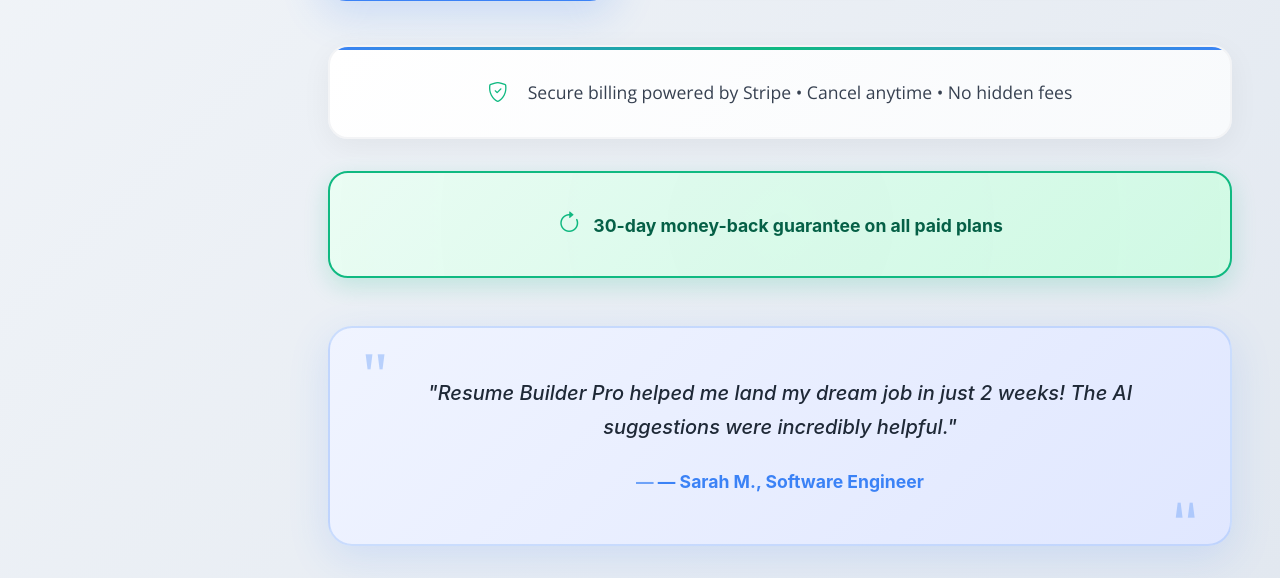
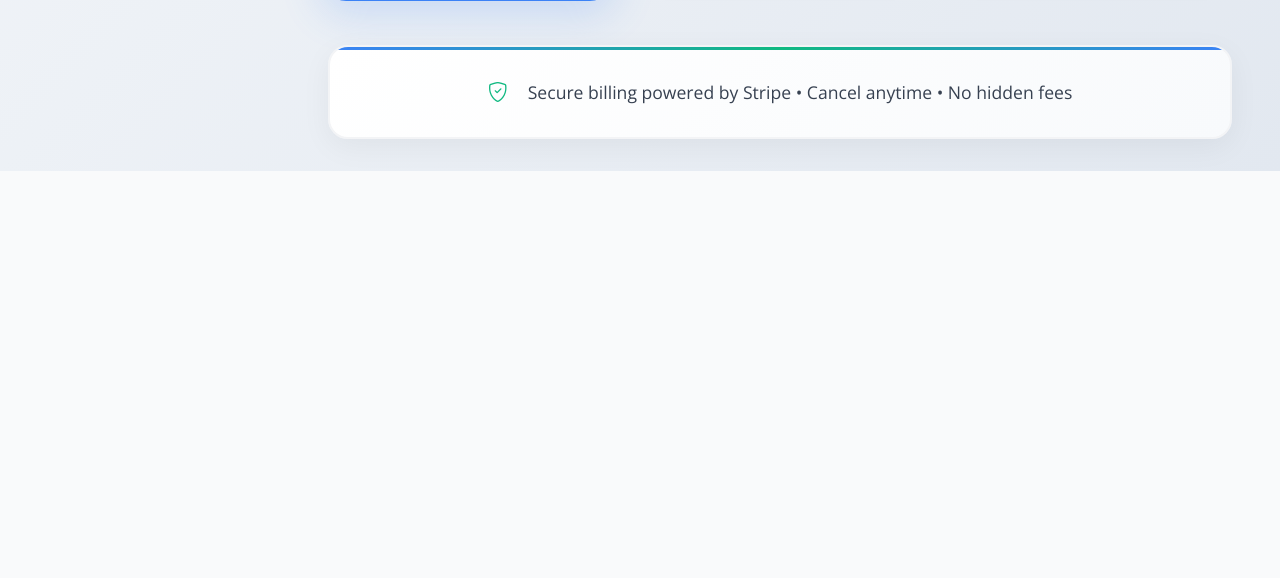
Before and after one commit to cvsper/resume_build_v1, a Flask app: page /test-pricing-no-auth in a window 1280 px wide. Shown: the part 1123-1701 px from the top of the page. After the commit the page ends 1294 px from the top, so only its background shows below. Run offline with Flask 3, Linux system fonts and the light colour scheme; some libraries are stand-ins or nearby versions.

Commit message:
remove text on sub page

```diff
--- a/templates/pricing.html
+++ b/templates/pricing.html
@@ -1061,19 +1061,7 @@
         {% endif %}
     </div>
 
-    <div class="money-back">
-        <i class="bi bi-arrow-clockwise me-2"></i>
-        30-day money-back guarantee on all paid plans
-    </div>
 
-    <div class="testimonial">
-        <div class="testimonial-text">
-            "Resume Builder Pro helped me land my dream job in just 2 weeks! The AI suggestions were incredibly helpful."
-        </div>
-        <div class="testimonial-author">
-            — Sarah M., Software Engineer
-        </div>
-        </div>
     </div>
 </div>
 
```
